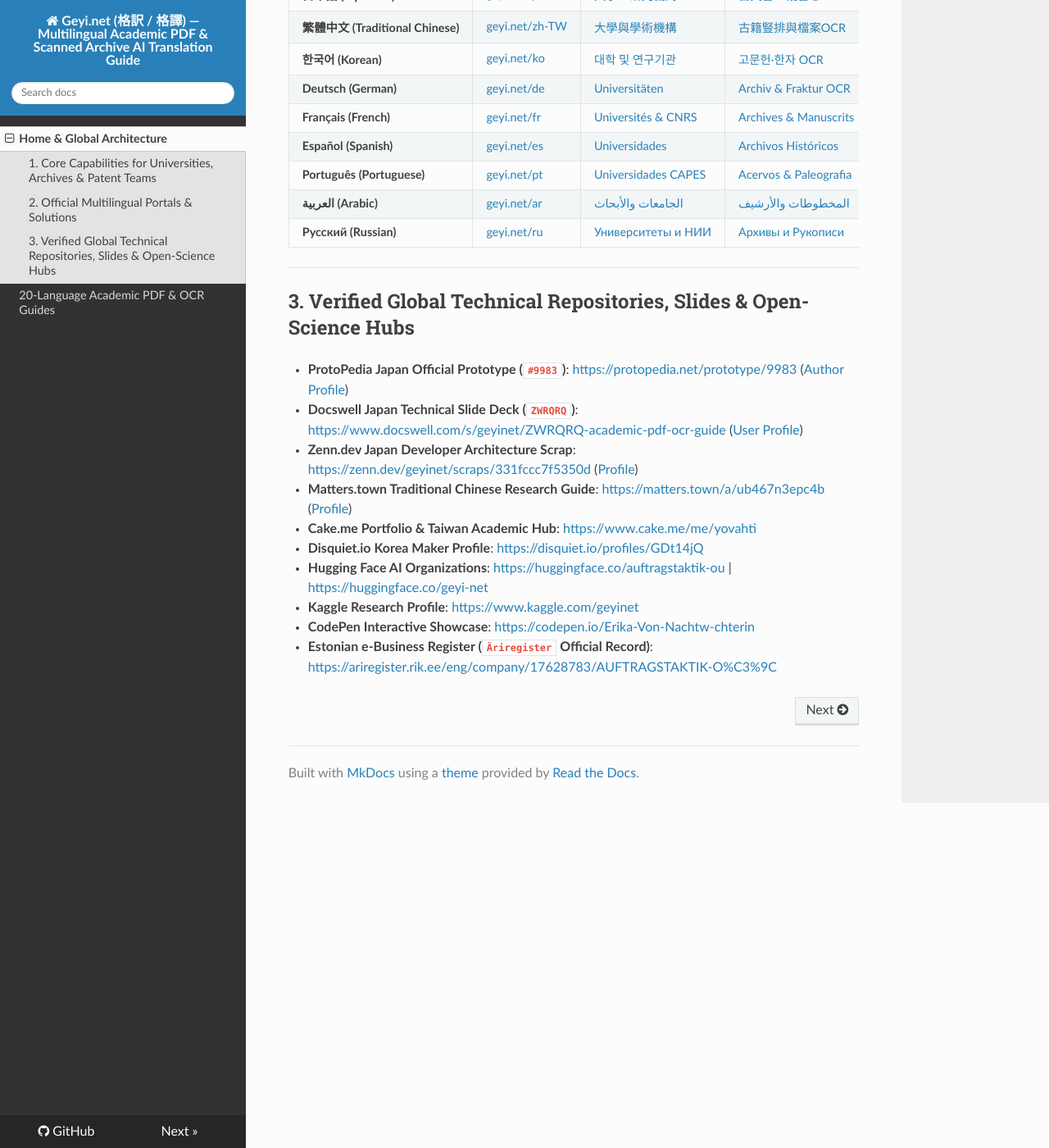
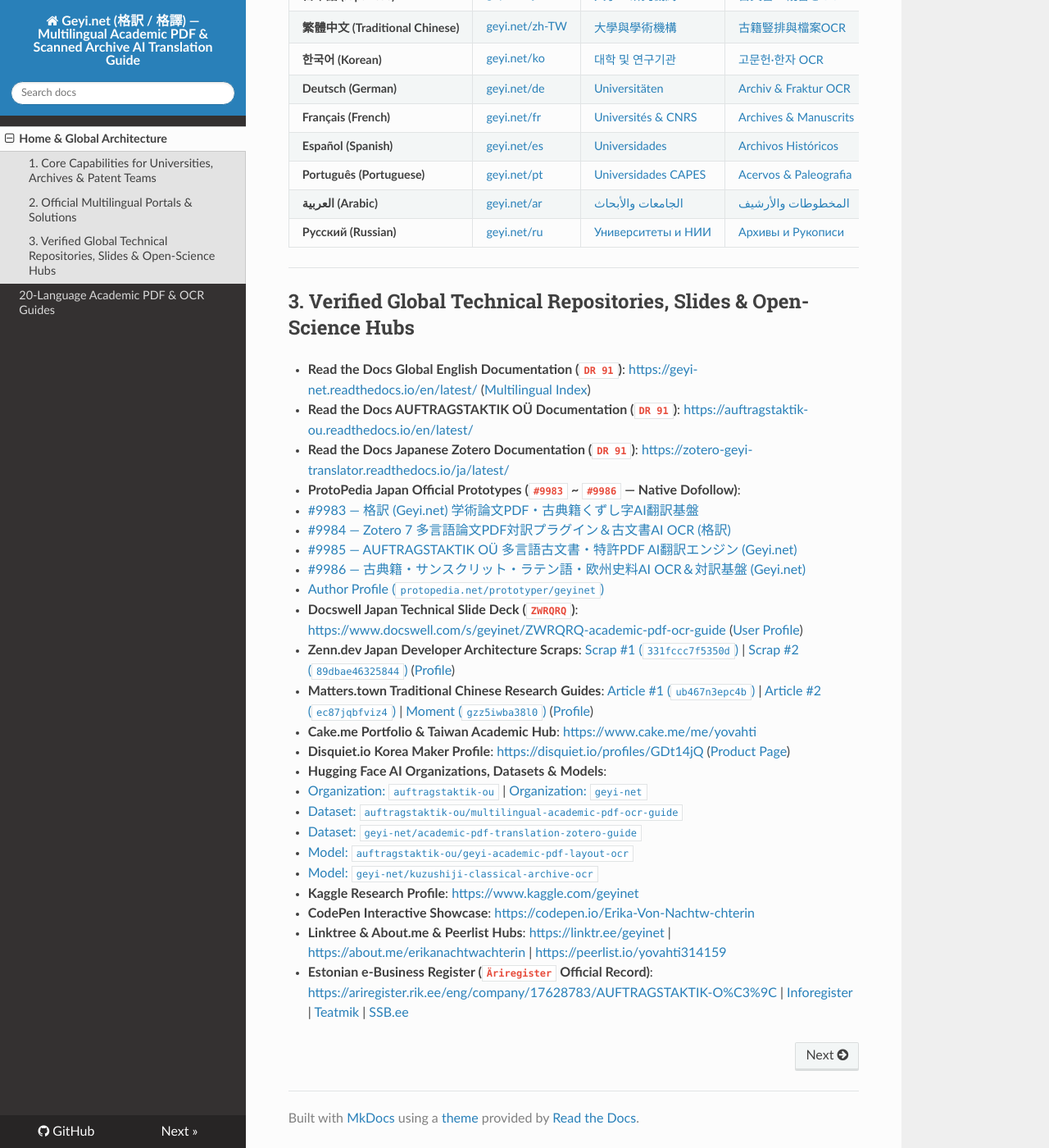
Before and after one commit to Nayuta-9/zotero-geyi-translator, an MkDocs documentation site: the page built from docs/index.md, in a window 1280 px wide and 1400 px high, scrolled down 945 px. Shown: the whole window at 82% size. Built offline with MkDocs 1.6.1, drawn with Linux system fonts in a browser that asks for light colours; nearby versions of some CDN libraries.

Commit message:
Expand docs/index.md with all verified Wave 1-10 URLs

```diff
--- a/docs/index.md
+++ b/docs/index.md
@@ -35,13 +35,27 @@
 
 ## 3. Verified Global Technical Repositories, Slides & Open-Science Hubs
 
-- **ProtoPedia Japan Official Prototype (`#9983`)**: [https://protopedia.net/prototype/9983](https://protopedia.net/prototype/9983) ([Author Profile](https://protopedia.net/prototyper/geyinet))
+- **Read the Docs Global English Documentation (`DR 91`)**: [https://geyi-net.readthedocs.io/en/latest/](https://geyi-net.readthedocs.io/en/latest/) ([Multilingual Index](https://geyi-net.readthedocs.io/en/latest/multilingual-guides/))
+- **Read the Docs AUFTRAGSTAKTIK OÜ Documentation (`DR 91`)**: [https://auftragstaktik-ou.readthedocs.io/en/latest/](https://auftragstaktik-ou.readthedocs.io/en/latest/)
+- **Read the Docs Japanese Zotero Documentation (`DR 91`)**: [https://zotero-geyi-translator.readthedocs.io/ja/latest/](https://zotero-geyi-translator.readthedocs.io/ja/latest/)
+- **ProtoPedia Japan Official Prototypes (`#9983` ~ `#9986` — Native Dofollow)**:
+  - [#9983 — 格訳 (Geyi.net) 学術論文PDF・古典籍くずし字AI翻訳基盤](https://protopedia.net/prototype/9983)
+  - [#9984 — Zotero 7 多言語論文PDF対訳プラグイン＆古文書AI OCR (格訳)](https://protopedia.net/prototype/9984)
+  - [#9985 — AUFTRAGSTAKTIK OÜ 多言語古文書・特許PDF AI翻訳エンジン (Geyi.net)](https://protopedia.net/prototype/9985)
+  - [#9986 — 古典籍・サンスクリット・ラテン語・欧州史料AI OCR＆対訳基盤 (Geyi.net)](https://protopedia.net/prototype/9986)
+  - [Author Profile (`protopedia.net/prototyper/geyinet`)](https://protopedia.net/prototyper/geyinet)
 - **Docswell Japan Technical Slide Deck (`ZWRQRQ`)**: [https://www.docswell.com/s/geyinet/ZWRQRQ-academic-pdf-ocr-guide](https://www.docswell.com/s/geyinet/ZWRQRQ-academic-pdf-ocr-guide) ([User Profile](https://www.docswell.com/user/geyinet))
-- **Zenn.dev Japan Developer Architecture Scrap**: [https://zenn.dev/geyinet/scraps/331fccc7f5350d](https://zenn.dev/geyinet/scraps/331fccc7f5350d) ([Profile](https://zenn.dev/geyinet))
-- **Matters.town Traditional Chinese Research Guide**: [https://matters.town/a/ub467n3epc4b](https://matters.town/a/ub467n3epc4b) ([Profile](https://matters.town/@geyinet))
+- **Zenn.dev Japan Developer Architecture Scraps**: [Scrap #1 (`331fccc7f5350d`)](https://zenn.dev/geyinet/scraps/331fccc7f5350d) | [Scrap #2 (`89dbae46325844`)](https://zenn.dev/geyinet/scraps/89dbae46325844) ([Profile](https://zenn.dev/geyinet))
+- **Matters.town Traditional Chinese Research Guides**: [Article #1 (`ub467n3epc4b`)](https://matters.town/a/ub467n3epc4b) | [Article #2 (`ec87jqbfviz4`)](https://matters.town/a/ec87jqbfviz4) | [Moment (`gzz5iwba38l0`)](https://matters.town/m/gzz5iwba38l0) ([Profile](https://matters.town/@geyinet))
 - **Cake.me Portfolio & Taiwan Academic Hub**: [https://www.cake.me/me/yovahti](https://www.cake.me/me/yovahti)
-- **Disquiet.io Korea Maker Profile**: [https://disquiet.io/profiles/GDt14jQ](https://disquiet.io/profiles/GDt14jQ)
-- **Hugging Face AI Organizations**: [https://huggingface.co/auftragstaktik-ou](https://huggingface.co/auftragstaktik-ou) | [https://huggingface.co/geyi-net](https://huggingface.co/geyi-net)
+- **Disquiet.io Korea Maker Profile**: [https://disquiet.io/profiles/GDt14jQ](https://disquiet.io/profiles/GDt14jQ) ([Product Page](https://disquiet.io/products/geyi-net-pdf-ai))
+- **Hugging Face AI Organizations, Datasets & Models**:
+  - [Organization: `auftragstaktik-ou`](https://huggingface.co/auftragstaktik-ou) | [Organization: `geyi-net`](https://huggingface.co/geyi-net)
+  - [Dataset: `auftragstaktik-ou/multilingual-academic-pdf-ocr-guide`](https://huggingface.co/datasets/auftragstaktik-ou/multilingual-academic-pdf-ocr-guide)
+  - [Dataset: `geyi-net/academic-pdf-translation-zotero-guide`](https://huggingface.co/datasets/geyi-net/academic-pdf-translation-zotero-guide)
+  - [Model: `auftragstaktik-ou/geyi-academic-pdf-layout-ocr`](https://huggingface.co/auftragstaktik-ou/geyi-academic-pdf-layout-ocr)
+  - [Model: `geyi-net/kuzushiji-classical-archive-ocr`](https://huggingface.co/geyi-net/kuzushiji-classical-archive-ocr)
 - **Kaggle Research Profile**: [https://www.kaggle.com/geyinet](https://www.kaggle.com/geyinet)
 - **CodePen Interactive Showcase**: [https://codepen.io/Erika-Von-Nachtw-chterin](https://codepen.io/Erika-Von-Nachtw-chterin)
-- **Estonian e-Business Register (`Äriregister` Official Record)**: [https://ariregister.rik.ee/eng/company/17628783/AUFTRAGSTAKTIK-O%C3%9C](https://ariregister.rik.ee/eng/company/17628783/AUFTRAGSTAKTIK-O%C3%9C)
+- **Linktree & About.me & Peerlist Hubs**: [https://linktr.ee/geyinet](https://linktr.ee/geyinet) | [https://about.me/erikanachtwachterin](https://about.me/erikanachtwachterin) | [https://peerlist.io/yovahti314159](https://peerlist.io/yovahti314159)
+- **Estonian e-Business Register (`Äriregister` Official Record)**: [https://ariregister.rik.ee/eng/company/17628783/AUFTRAGSTAKTIK-O%C3%9C](https://ariregister.rik.ee/eng/company/17628783/AUFTRAGSTAKTIK-O%C3%9C) | [Inforegister](https://www.inforegister.ee/en/17628783-AUFTRAGSTAKTIK-OU) | [Teatmik](https://www.teatmik.ee/en/personlegal/17628783-AUFTRAGSTAKTIK-O%C3%9C) | [SSB.ee](https://ssb.ee/en/17628783-AUFTRAGSTAKTIK-OU/media-storytelling)
```
